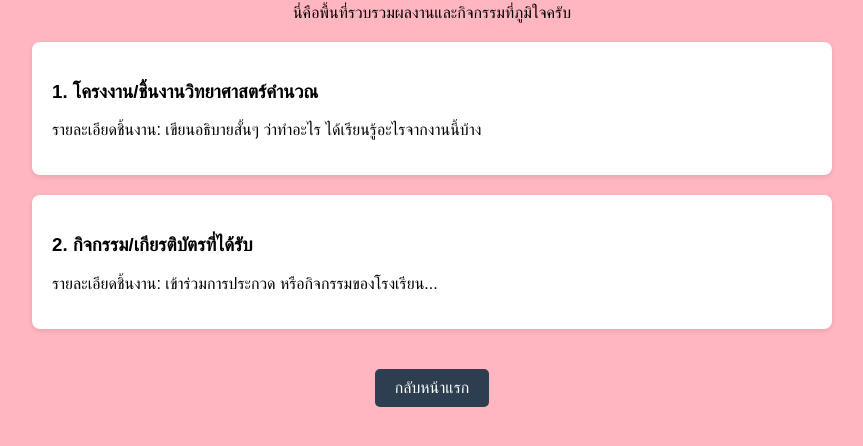
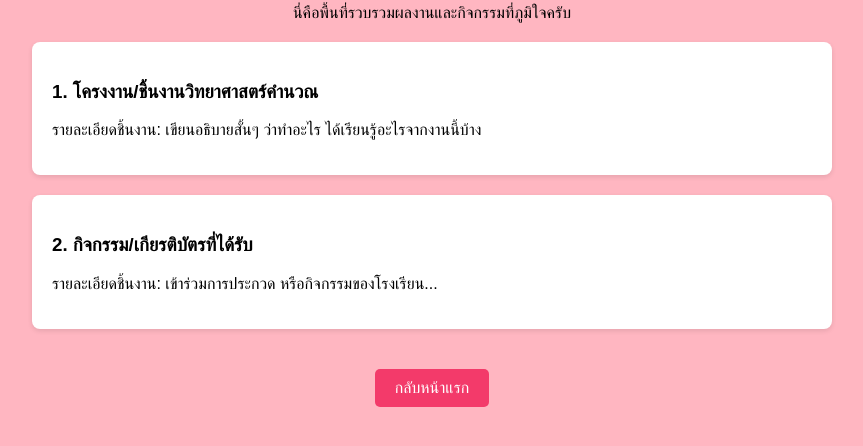
Before and after one commit to s34869/s34869.github.io, a plain HTML site: page portfolio.html in a window 1280 px wide. Shown: the part 114-560 px from the top of the page, without its empty margins (208-1071 px from the left). Drawn offline with Linux system fonts and the light colour scheme.

Commit message:
Update portfolio.html

```diff
--- a/portfolio.html
+++ b/portfolio.html
@@ -8,7 +8,7 @@
 body { font-family: sans-serif; background-color: #FFB6C1; text-align: center;  padding: 30px; }
 .container { max-width: 800px; margin: 0 auto; }
 .project-card { background: white; padding: 20px; margin: 20px 0; border-radius:  8px; box-shadow: 0 2px 5px rgba(0,0,0,0.1); text-align: left; }
-.btn { display: inline-block; background: #2c3e50; color: white; padding: 10px 20px; text-decoration: none; border-radius: 5px; margin-top: 20px; }
+.btn { display: inline-block; background: #F33A6A; color: white; padding: 10px 20px; text-decoration: none; border-radius: 5px; margin-top: 20px; }
  </style>
 </head>
 <body>
```
